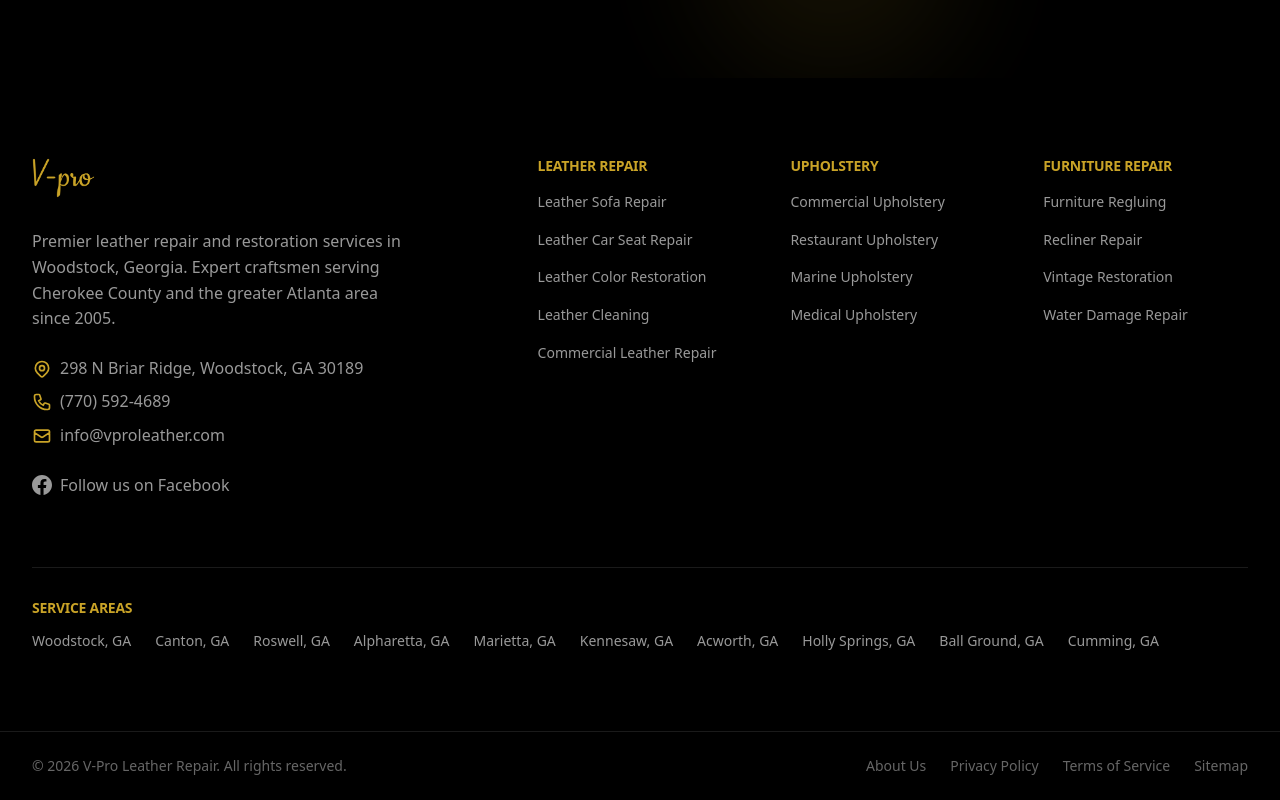
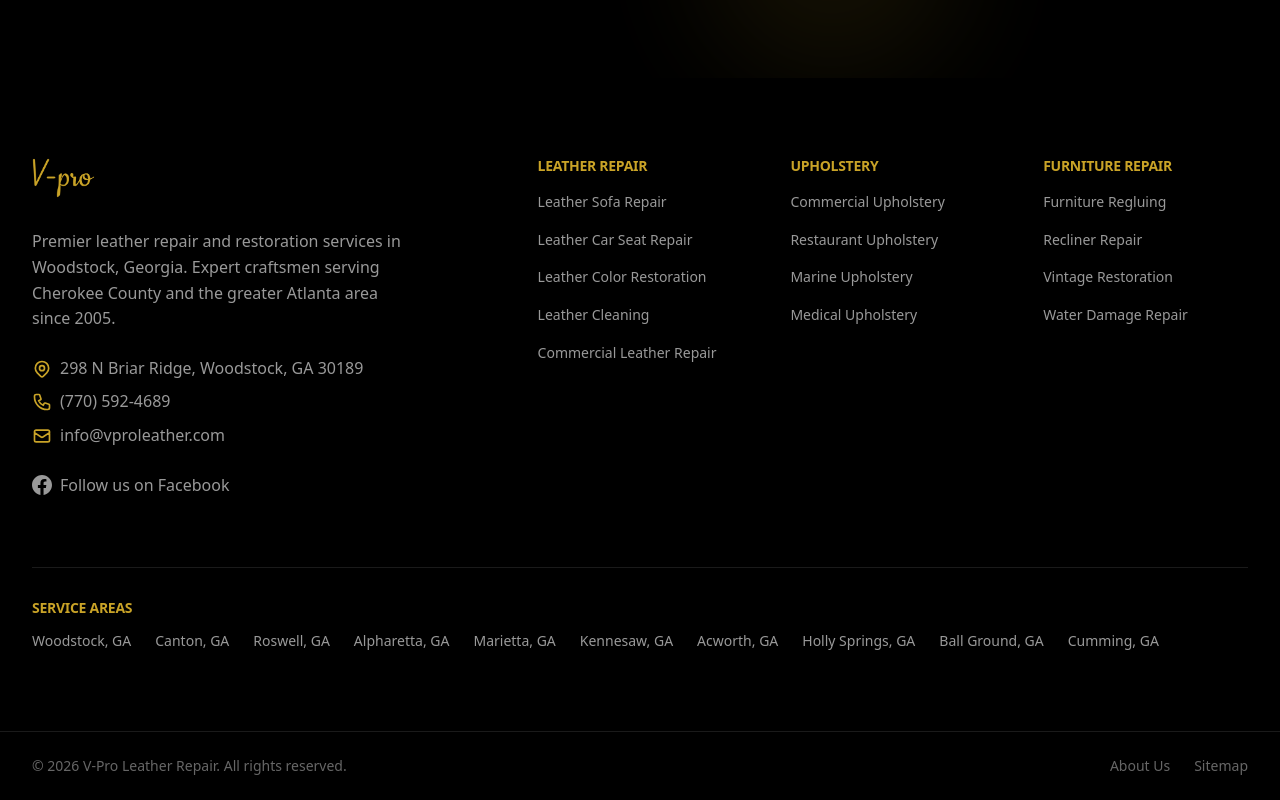
Before and after one commit to Vproleather/vpro, a Next.js app: page / in a window 1280 px wide. Shown: the part 9258-10058 px from the top of the page. Built offline with nearby package versions, Linux system fonts and the light colour scheme.

Commit message:
fixed broken links

```diff
--- a/src/components/Footer.tsx
+++ b/src/components/Footer.tsx
@@ -162,15 +162,9 @@ export default function Footer() {
             <Link href="/about" className="text-white/40 hover:text-[#C9A327] transition-colors text-sm">
               About Us
             </Link>
-            <Link href="/privacy" className="text-white/40 hover:text-[#C9A327] transition-colors text-sm">
-              Privacy Policy
-            </Link>
-            <Link href="/terms" className="text-white/40 hover:text-[#C9A327] transition-colors text-sm">
-              Terms of Service
-            </Link>
-            <Link href="/sitemap" className="text-white/40 hover:text-[#C9A327] transition-colors text-sm">
+            <a href="/sitemap.xml" className="text-white/40 hover:text-[#C9A327] transition-colors text-sm">
               Sitemap
-            </Link>
+            </a>
           </div>
         </div>
       </div>
```
